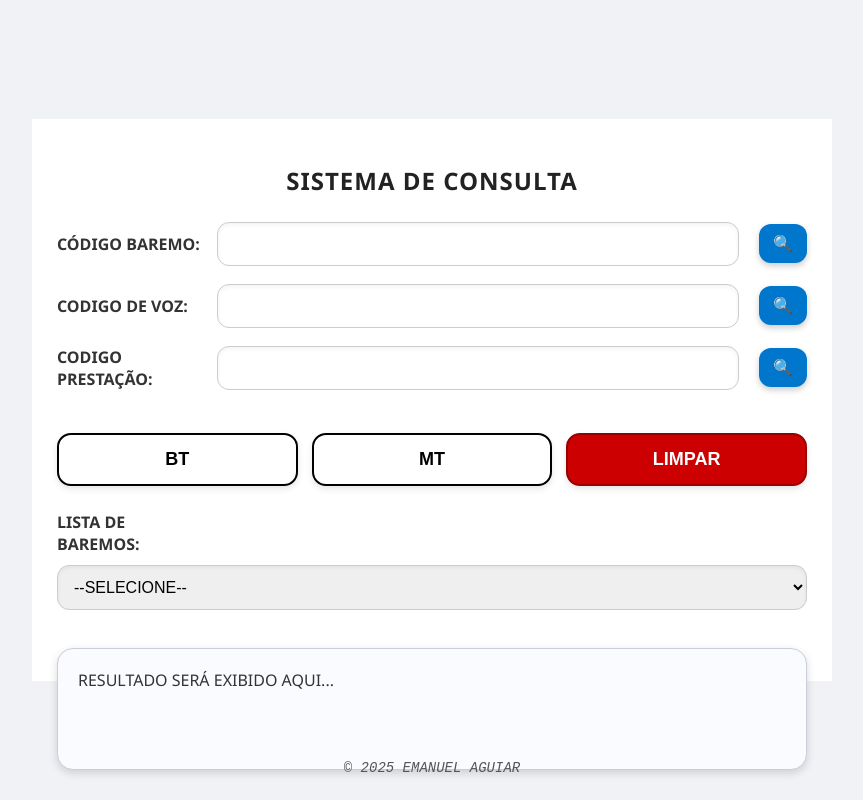
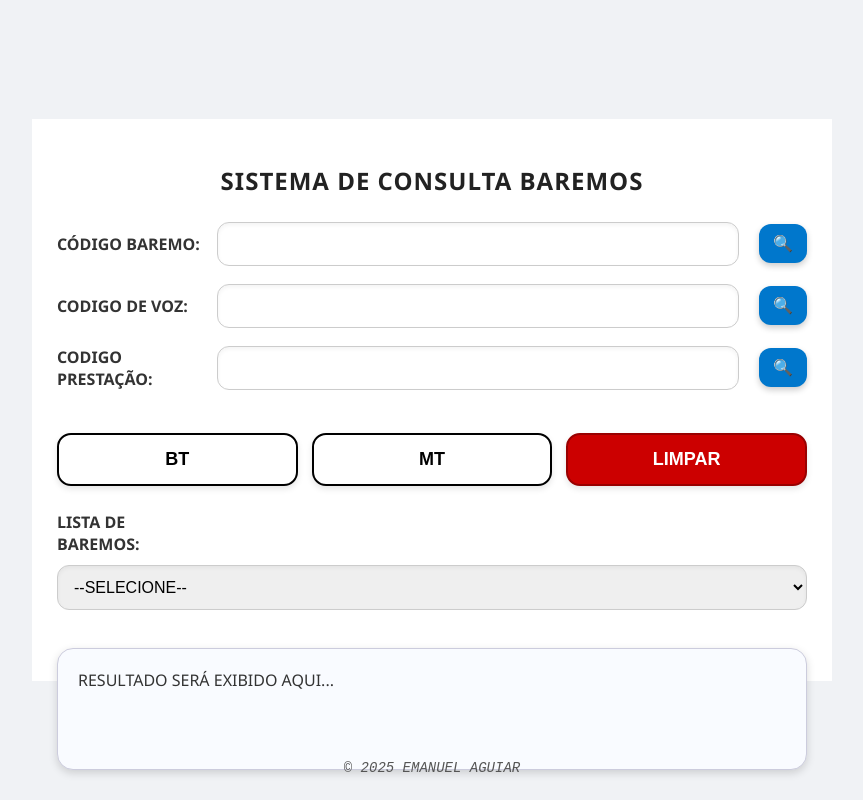
Before and after one commit to modelospadrao/consultabaremos, a plain HTML site: page index.html in a window 1280 px wide. Shown: the whole page, without its empty margins (208-1071 px from the left). Drawn offline with Linux system fonts and the light colour scheme.

Commit message:
Update index.html

```diff
--- a/index.html
+++ b/index.html
@@ -2,7 +2,7 @@
 <html lang="pt-BR">
 <head>
   <meta charset="UTF-8">
-  <title>SISTEMA DE CONSULTA</title>
+  <title>SISTEMA DE CONSULTA BAREMOS</title>
   <style>
     body { font-family: Arial, sans-serif; background: #f4f4f9; margin: 20px; text-transform: uppercase; }
     .container { max-width: 800px; margin: auto; background: #fff; padding: 20px; border-radius: 12px; box-shadow: 0 4px 10px rgba(0,0,0,0.1); }
@@ -193,7 +193,7 @@
 <body>
 
   <div class="container">
-    <h2>SISTEMA DE CONSULTA</h2>
+    <h2>SISTEMA DE CONSULTA BAREMOS</h2>
     <p class="assinatura">© 2025 Emanuel Aguiar</p>
     <!-- Pesquisa Coluna A -->
     <div class="linha">
```
